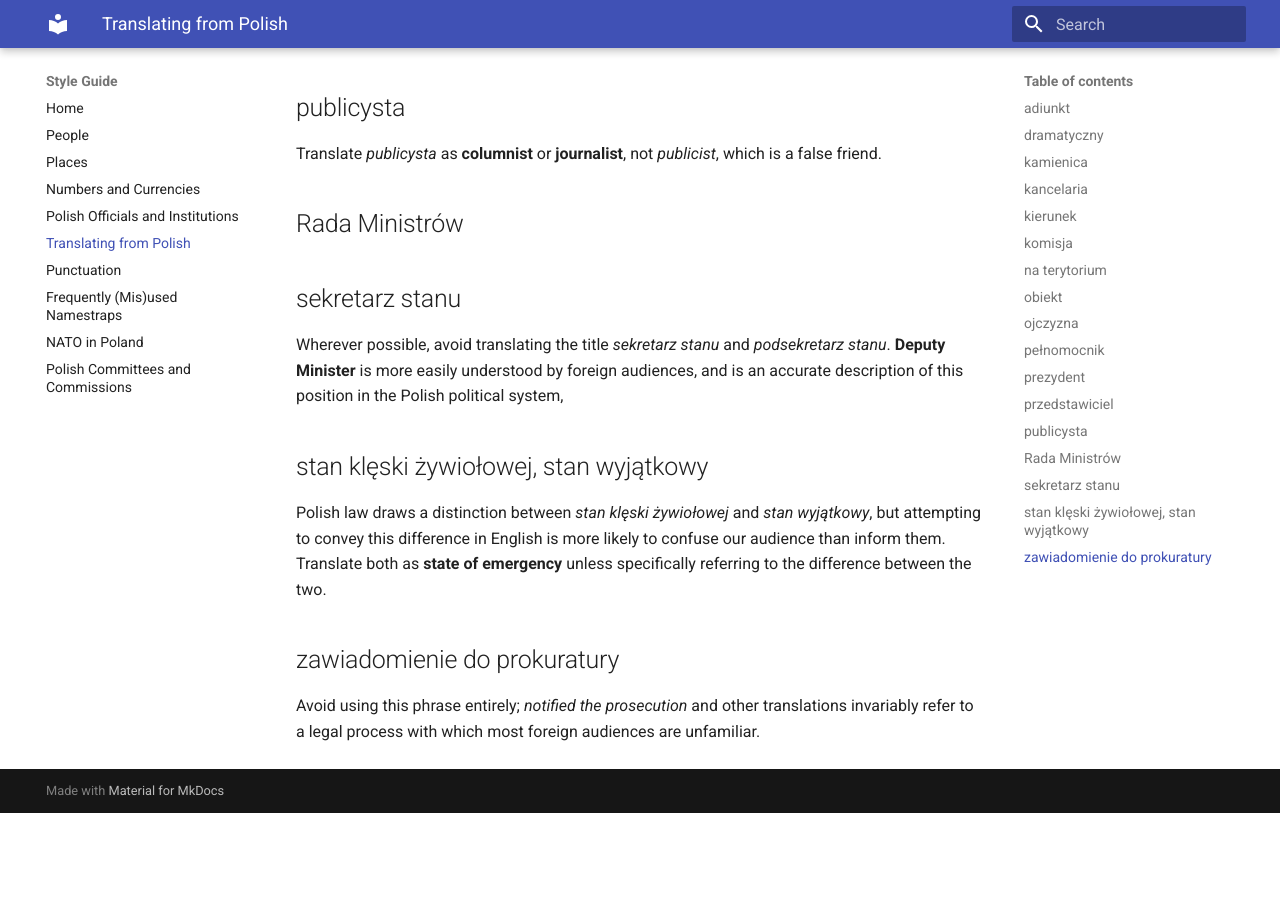
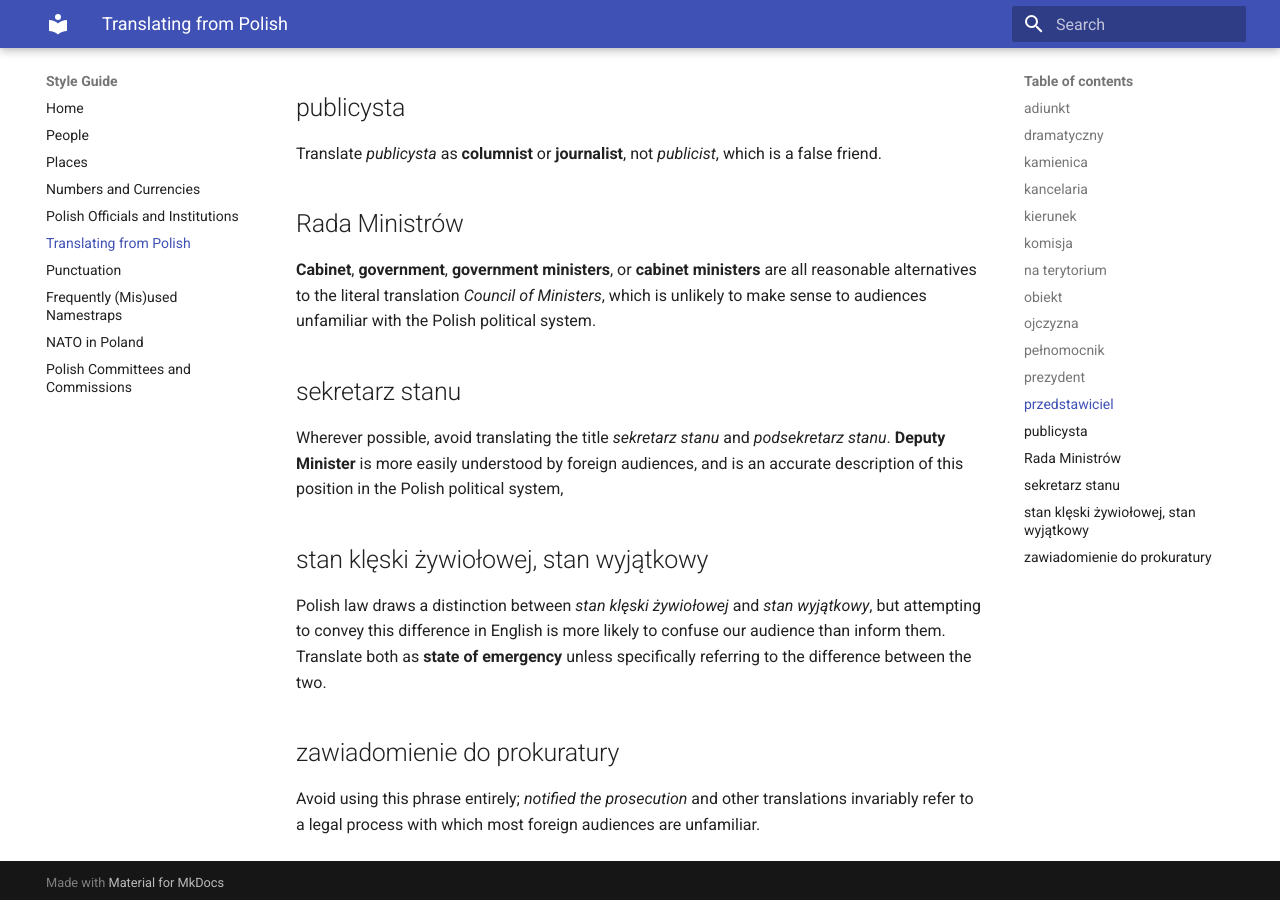
Before and after one commit to rthrbrs/styleguide, an MkDocs documentation site: the page built from docs/TranslatingFromPolish.md, in a window 1280 px wide and 900 px high, scrolled down 2042 px. Built offline with MkDocs 1.6.1 and Material for MkDocs 9.7.7, drawn with Linux system fonts in a browser that asks for light colours; before the commit the page ends 2855 px from its top, so only the background shows below that.

Commit message:
added rada ministrów

```diff
--- a/docs/TranslatingFromPolish.md
+++ b/docs/TranslatingFromPolish.md
@@ -57,6 +57,8 @@ Translate _publicysta_ as **columnist** or **journalist**, not _publicist_, whic
 
 ## Rada Ministrów
 
+**Cabinet**, **government**, **government ministers**, or **cabinet ministers** are all reasonable alternatives to the literal translation _Council of Ministers_, which is unlikely to make sense to audiences unfamiliar with the Polish political system.
+
 ## sekretarz stanu
 
 Wherever possible, avoid translating the title _sekretarz stanu_ and _podsekretarz stanu_. **Deputy Minister** is more easily understood by foreign audiences, and is an accurate description of this position in the Polish political system,
@@ -65,7 +67,6 @@ Wherever possible, avoid translating the title _sekretarz stanu_ and _podsekreta
 
 Polish law draws a distinction between _stan klęski żywiołowej_ and _stan wyjątkowy_, but attempting to convey this difference in English is more likely to confuse our audience than inform them. Translate both as **state of emergency** unless specifically referring to the difference between the two.
 
-
 ## zawiadomienie do prokuratury
 
 Avoid using this phrase entirely; _notified the prosecution_ and other translations invariably refer to a legal process with which most foreign audiences are unfamiliar.
```
